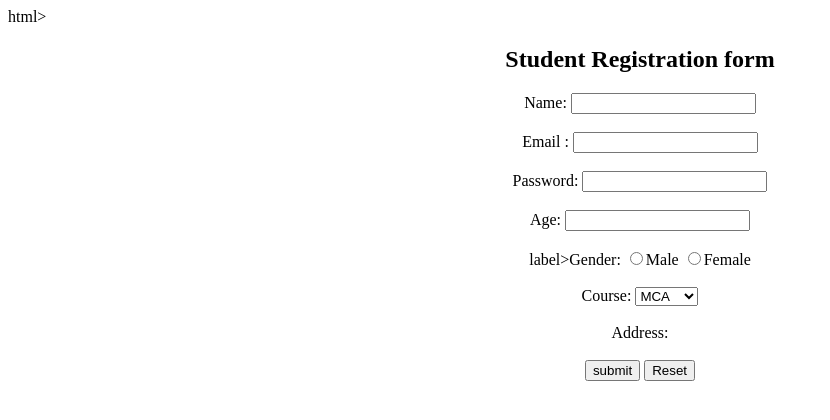
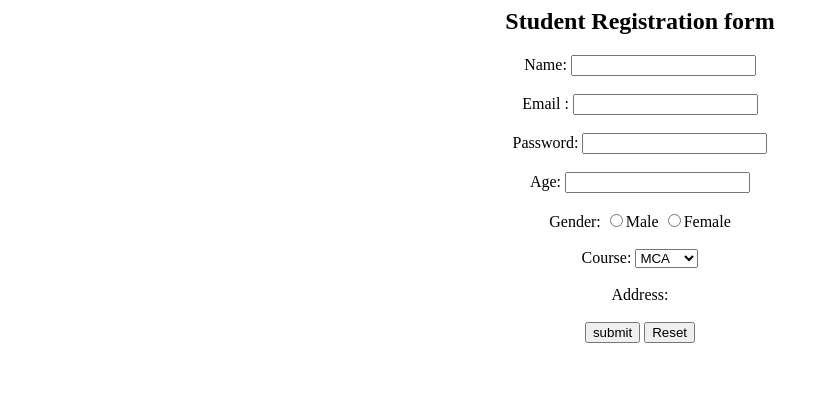
Before and after one commit to jaymakwanan11/Html, a plain HTML site: page form1.html in a window 1280 px wide. Shown: the whole page, without its empty margins (0-830 px from the left). Drawn offline with Linux system fonts and the light colour scheme.

Commit message:
Update form1.html

```diff
--- a/form1.html
+++ b/form1.html
@@ -1,4 +1,4 @@
-html>
+<html>
 <center>
 <head>
 <title>basic form</title>
@@ -22,7 +22,7 @@ html>
 		<input type="number" name="age">
 		<br><br>
 
-		label>Gender:</label>
+		<label>Gender:</label>
 		<input type="radio" name="gender" value="male">Male
 		<input type="radio" name="gender" value="female">Female
 		<br><br>
```
